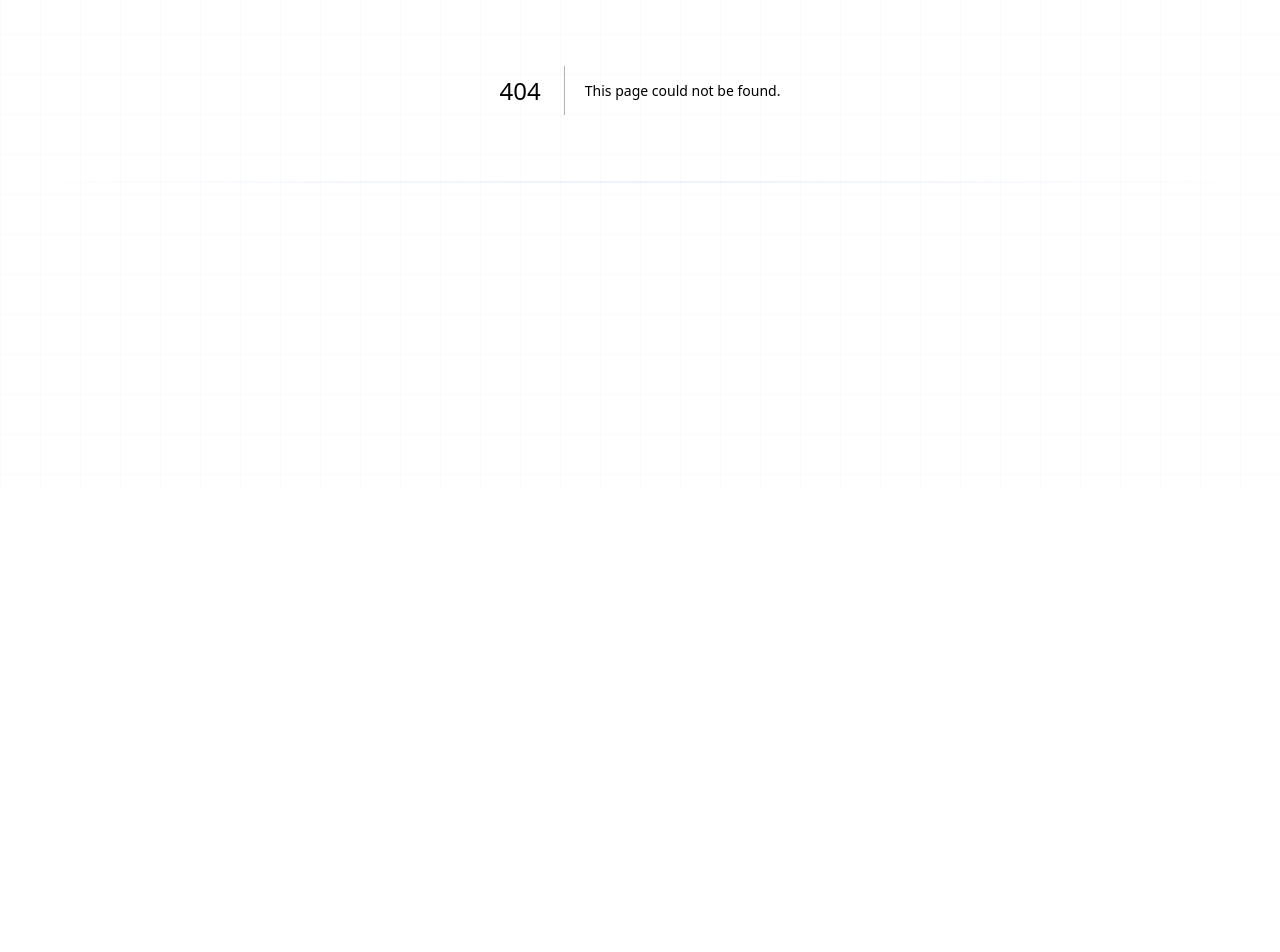
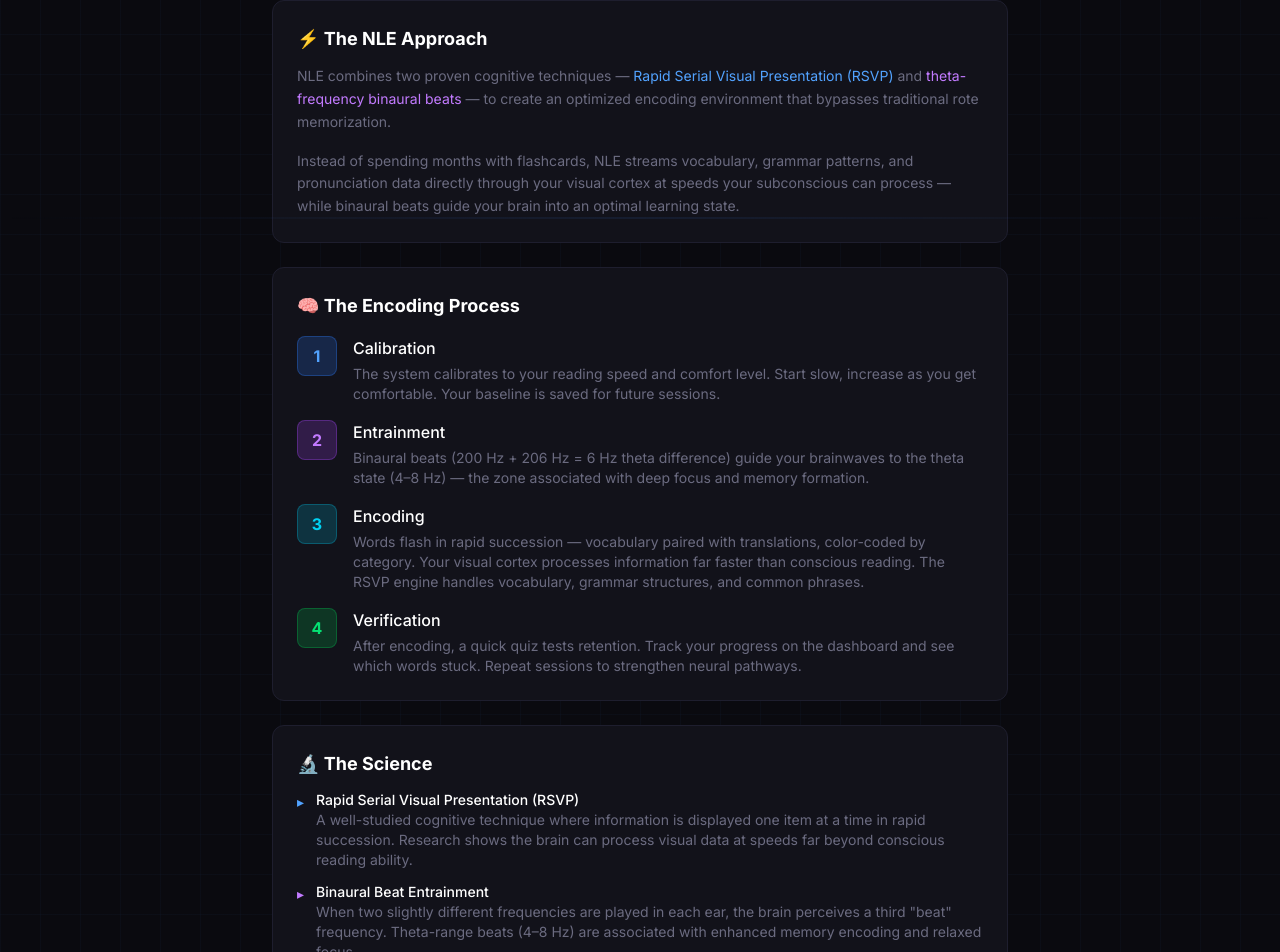
Before and after one commit to Anselmorin/NLE-Lite, a Next.js app: page /about in a window 1280 px wide. Before the commit this address had no page. Shown: the part 366-1318 px from the top of the page. Before the commit the page ends 856 px from the top, so only its background shows below. Built offline with nearby package versions, Linux system fonts and the light colour scheme.

Commit message:
Add How It Works page, fix 404

```diff
--- /dev/null
+++ b/app/about/page.tsx
@@ -0,0 +1,155 @@
+"use client";
+
+import Link from "next/link";
+
+export default function AboutPage() {
+  return (
+    <div className="min-h-screen px-4 py-8 max-w-3xl mx-auto">
+      <h1 className="text-3xl font-bold glow-blue text-blue-400 mb-2">HOW IT WORKS</h1>
+      <p className="text-[var(--nle-muted)] text-sm mb-8">The science behind Neural Language Encoding</p>
+
+      <div className="space-y-6">
+        {/* The Problem */}
+        <section className="panel p-6">
+          <h2 className="text-lg font-bold text-white mb-3">🌍 The Problem</h2>
+          <p className="text-sm text-[var(--nle-muted)] leading-relaxed">
+            Learning a language traditionally takes <span className="text-white font-medium">600–2,200+ hours</span> of
+            study. Millions of people need new languages for work, travel, and communication but don&apos;t
+            have years to dedicate. What if we could compress that timeline dramatically?
+          </p>
+        </section>
+
+        {/* The Solution */}
+        <section className="panel p-6">
+          <h2 className="text-lg font-bold text-white mb-3">⚡ The NLE Approach</h2>
+          <p className="text-sm text-[var(--nle-muted)] leading-relaxed mb-4">
+            NLE combines two proven cognitive techniques — <span className="text-blue-400">Rapid Serial Visual Presentation (RSVP)</span> and
+            <span className="text-purple-400"> theta-frequency binaural beats</span> — to create an optimized
+            encoding environment that bypasses traditional rote memorization.
+          </p>
+          <p className="text-sm text-[var(--nle-muted)] leading-relaxed">
+            Instead of spending months with flashcards, NLE streams vocabulary, grammar patterns, and
+            pronunciation data directly through your visual cortex at speeds your subconscious can process
+            — while binaural beats guide your brain into an optimal learning state.
+          </p>
+        </section>
+
+        {/* The 4-Step Process */}
+        <section className="panel p-6">
+          <h2 className="text-lg font-bold text-white mb-4">🧠 The Encoding Process</h2>
+          <div className="space-y-4">
+            <div className="flex gap-4 items-start">
+              <div className="flex-shrink-0 w-10 h-10 rounded-lg bg-blue-500/20 border border-blue-500/30 flex items-center justify-center text-blue-400 font-bold">1</div>
+              <div>
+                <p className="text-white font-medium mb-1">Calibration</p>
+                <p className="text-sm text-[var(--nle-muted)]">
+                  The system calibrates to your reading speed and comfort level. Start slow,
+                  increase as you get comfortable. Your baseline is saved for future sessions.
+                </p>
+              </div>
+            </div>
+            <div className="flex gap-4 items-start">
+              <div className="flex-shrink-0 w-10 h-10 rounded-lg bg-purple-500/20 border border-purple-500/30 flex items-center justify-center text-purple-400 font-bold">2</div>
+              <div>
+                <p className="text-white font-medium mb-1">Entrainment</p>
+                <p className="text-sm text-[var(--nle-muted)]">
+                  Binaural beats (200 Hz + 206 Hz = 6 Hz theta difference) guide your brainwaves
+                  to the theta state (4–8 Hz) — the zone associated with deep focus and memory formation.
+                </p>
+              </div>
+            </div>
+            <div className="flex gap-4 items-start">
+              <div className="flex-shrink-0 w-10 h-10 rounded-lg bg-cyan-500/20 border border-cyan-500/30 flex items-center justify-center text-cyan-400 font-bold">3</div>
+              <div>
+                <p className="text-white font-medium mb-1">Encoding</p>
+                <p className="text-sm text-[var(--nle-muted)]">
+                  Words flash in rapid succession — vocabulary paired with translations, color-coded
+                  by category. Your visual cortex processes information far faster than conscious reading.
+                  The RSVP engine handles vocabulary, grammar structures, and common phrases.
+                </p>
+              </div>
+            </div>
+            <div className="flex gap-4 items-start">
+              <div className="flex-shrink-0 w-10 h-10 rounded-lg bg-green-500/20 border border-green-500/30 flex items-center justify-center text-green-400 font-bold">4</div>
+              <div>
+                <p className="text-white font-medium mb-1">Verification</p>
+                <p className="text-sm text-[var(--nle-muted)]">
+                  After encoding, a quick quiz tests retention. Track your progress on the dashboard
+                  and see which words stuck. Repeat sessions to strengthen neural pathways.
+                </p>
+              </div>
+            </div>
+          </div>
+        </section>
+
+        {/* The Science */}
+        <section className="panel p-6">
+          <h2 className="text-lg font-bold text-white mb-3">🔬 The Science</h2>
+          <div className="space-y-3 text-sm text-[var(--nle-muted)]">
+            <div className="flex gap-3">
+              <span className="text-blue-400 mt-0.5">▸</span>
+              <div>
+                <p className="text-white font-medium">Rapid Serial Visual Presentation (RSVP)</p>
+                <p>A well-studied cognitive technique where information is displayed one item at a time in rapid succession. Research shows the brain can process visual data at speeds far beyond conscious reading ability.</p>
+              </div>
+            </div>
+            <div className="flex gap-3">
+              <span className="text-purple-400 mt-0.5">▸</span>
+              <div>
+                <p className="text-white font-medium">Binaural Beat Entrainment</p>
+                <p>When two slightly different frequencies are played in each ear, the brain perceives a third &quot;beat&quot; frequency. Theta-range beats (4–8 Hz) are associated with enhanced memory encoding and relaxed focus.</p>
+              </div>
+            </div>
+            <div className="flex gap-3">
+              <span className="text-cyan-400 mt-0.5">▸</span>
+              <div>
+                <p className="text-white font-medium">Visual Cortex → Language Pathway</p>
+                <p>The visual cortex has direct connections to language processing areas (Broca&apos;s and Wernicke&apos;s areas). RSVP exploits this pathway for rapid vocabulary acquisition.</p>
+              </div>
+            </div>
+            <div className="flex gap-3">
+              <span className="text-green-400 mt-0.5">▸</span>
+              <div>
+                <p className="text-white font-medium">Synaptic Plasticity</p>
+                <p>During theta brain states, synaptic plasticity increases — meaning new neural connections form more readily. This is the biological basis for why theta states enhance learning.</p>
+              </div>
+            </div>
+          </div>
+        </section>
+
+        {/* The Vision */}
+        <section className="panel p-6 border-glow">
+          <h2 className="text-lg font-bold text-white mb-3">🚀 The Vision</h2>
+          <p className="text-sm text-[var(--nle-muted)] leading-relaxed mb-3">
+            This web app is a <span className="text-white">proof of concept</span>. The full NLE vision is a
+            hardware device — a precision visor with high-refresh micro-displays, eye tracking, and EEG
+            sensors that can encode an entire language in a single 30-minute session.
+          </p>
+          <p className="text-sm text-[var(--nle-muted)] leading-relaxed">
+            The web version demonstrates the core principles: RSVP encoding + binaural entrainment +
+            spaced repetition verification. The hardware version would add direct neural feedback and
+            speeds impossible on consumer displays.
+          </p>
+        </section>
+
+        {/* CTA */}
+        <div className="text-center py-4">
+          <Link
+            href="/learn"
+            className="inline-block btn-primary text-base px-8 py-3 pulse-glow rounded-lg font-bold tracking-wider"
+          >
+            ▶ TRY IT NOW
+          </Link>
+          <div className="flex gap-6 justify-center mt-4 text-sm text-[var(--nle-muted)]">
+            <Link href="/safety" className="hover:text-blue-400 transition-colors">Safety info</Link>
+            <Link href="/dashboard" className="hover:text-blue-400 transition-colors">Dashboard</Link>
+          </div>
+        </div>
+      </div>
+
+      <footer className="text-center text-xs text-[var(--nle-muted)] mt-8 pb-8">
+        © 2026 Online Mars LLC
+      </footer>
+    </div>
+  );
+}
```
